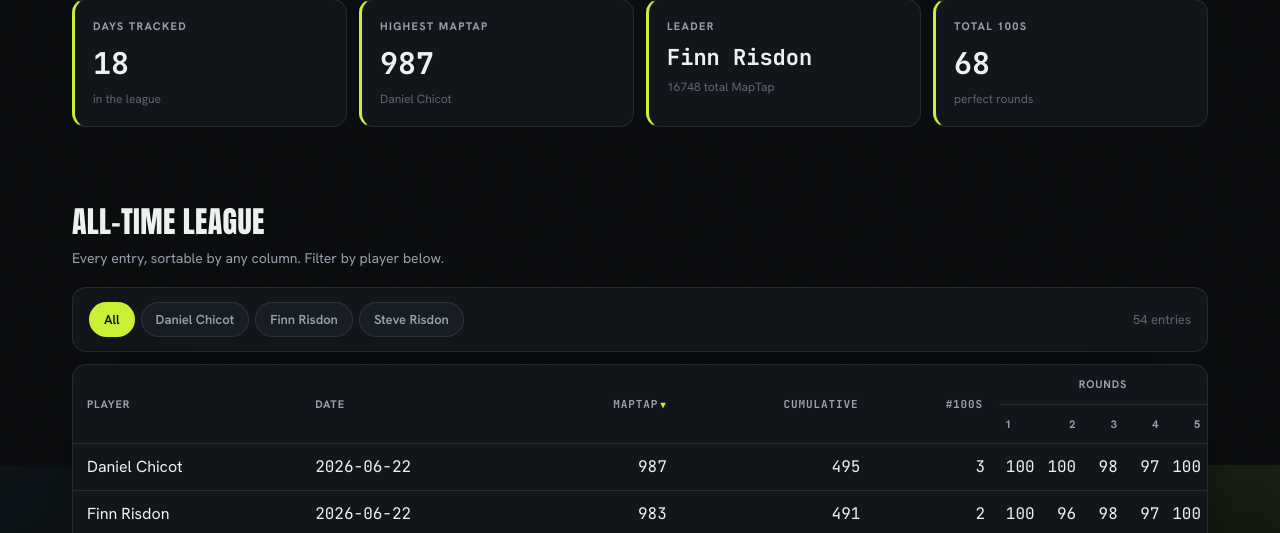
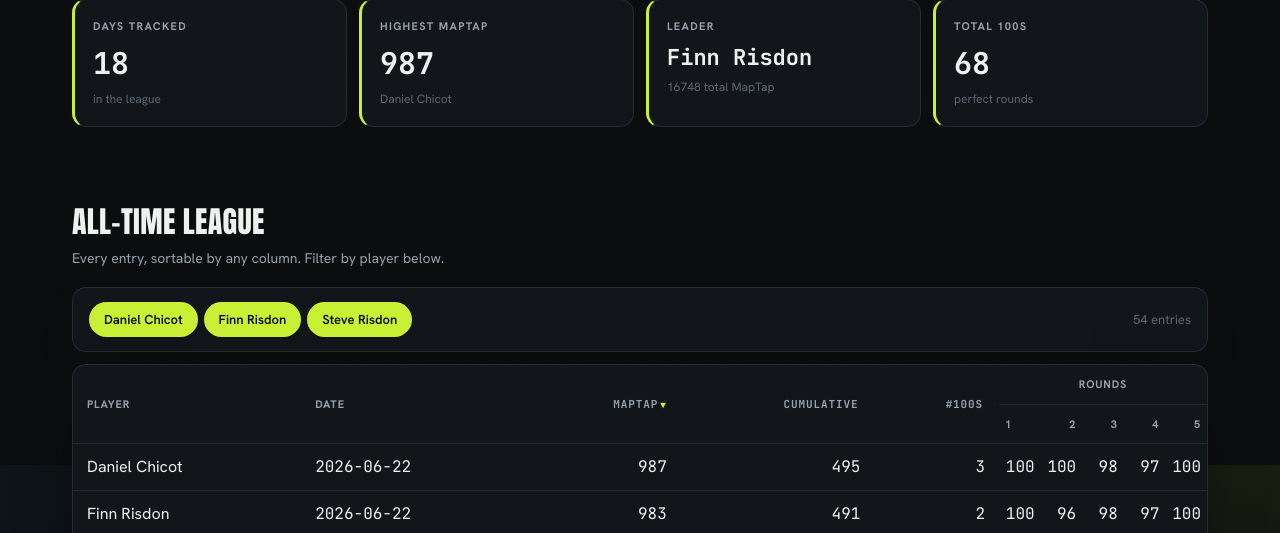
Before and after one commit to DanielChicot/maptap, a FastAPI app: page / in a window 1280 px wide. Shown: the part 335-868 px from the top of the page. Run offline with FastAPI, Linux system fonts and the light colour scheme; data comes from the database, SQL or seed files in the repository.

Commit message:
Make league player filter chips multi-select toggles
All player chips start active; clicking toggles a player off/on
independently. The single-select All pill is gone.

```diff
--- a/src/maptap/static/sort.js
+++ b/src/maptap/static/sort.js
@@ -51,17 +51,22 @@
 
   const chips = Array.from(document.querySelectorAll(".chip[data-player]"));
   const meta = document.getElementById("resultsMeta");
+  const applyFilter = () => {
+    const active = new Set(
+      chips.filter((c) => c.classList.contains("active")).map((c) => c.dataset.player)
+    );
+    let shown = 0;
+    Array.from(tbody.rows).forEach((row) => {
+      const match = active.has(row.dataset.player);
+      row.classList.toggle("hidden", !match);
+      if (match) shown += 1;
+    });
+    if (meta) meta.textContent = shown + " entries";
+  };
   chips.forEach((chip) => {
     chip.addEventListener("click", () => {
-      const want = chip.dataset.player;
-      chips.forEach((c) => c.classList.toggle("active", c === chip));
-      let shown = 0;
-      Array.from(tbody.rows).forEach((row) => {
-        const match = want === "all" || row.dataset.player === want;
-        row.classList.toggle("hidden", !match);
-        if (match) shown += 1;
-      });
-      if (meta) meta.textContent = shown + " entries";
+      chip.classList.toggle("active");
+      applyFilter();
     });
   });
 })();
--- a/src/maptap/templates/index.html
+++ b/src/maptap/templates/index.html
@@ -7,9 +7,8 @@
 
 <div class="panel toolbar">
     <div class="chips">
-        <button class="chip active" data-player="all">All</button>
         {% for name in player_names %}
-        <button class="chip" data-player="{{ name }}">{{ name }}</button>
+        <button class="chip active" data-player="{{ name }}">{{ name }}</button>
         {% endfor %}
     </div>
     <span class="results-meta" id="resultsMeta">{{ entries | length }} entries</span>
```
Also changed, not shown: tests/test_app.py (+3 -3 lines).
